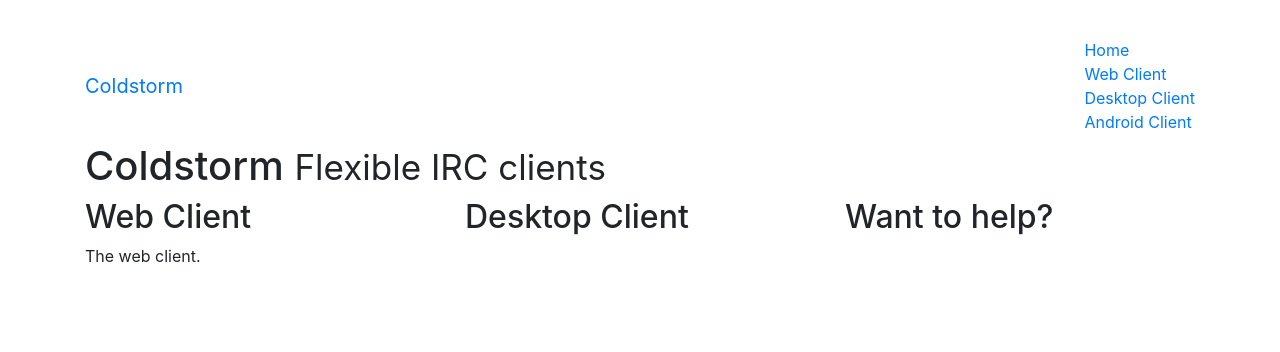
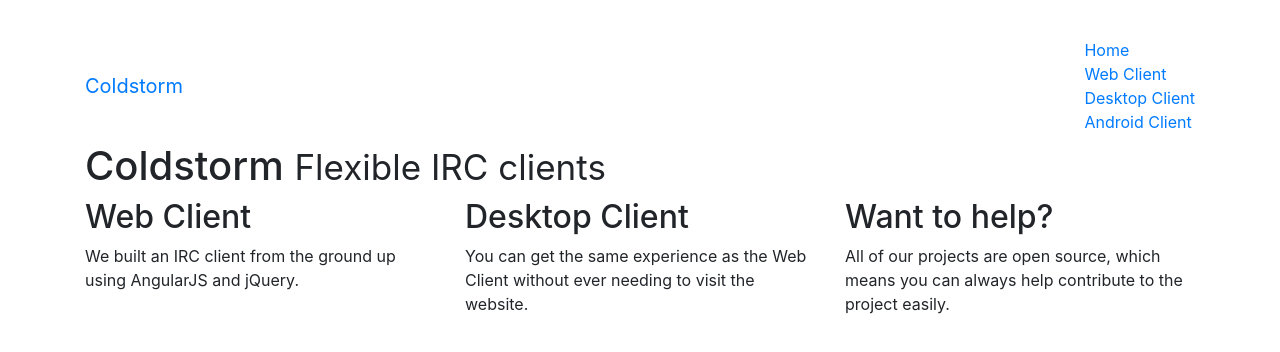
Before and after one commit to coldstorm/coldstorm.github.io, a plain HTML site: page index.html in a window 1280 px wide. Drawn offline with nearby package versions, Linux system fonts and the light colour scheme.

Commit message:
More words

```diff
--- a/index.html
+++ b/index.html
@@ -40,14 +40,22 @@
             <h2>Web Client</h2>
 
             <p>
-                The web client.
+                We built an IRC client from the ground up using AngularJS and jQuery.
             </p>
         </div>
         <div class="col-lg-4">
             <h2>Desktop Client</h2>
+
+            <p>
+                You can get the same experience as the Web Client without ever needing to visit the website.
+            </p>
         </div>
         <div class="col-lg-4">
             <h2>Want to help?</h2>
+
+            <p>
+                All of our projects are open source, which means you can always help contribute to the project easily.
+            </p>
         </div>
     </div>
 </div>
```
